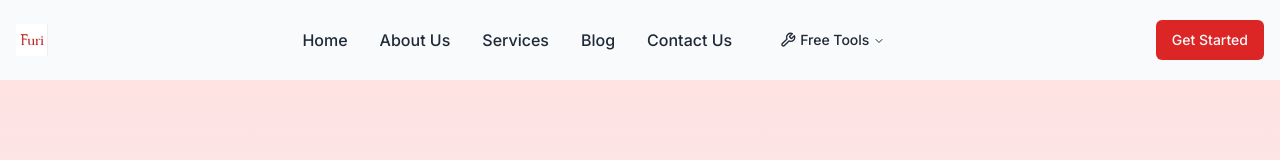
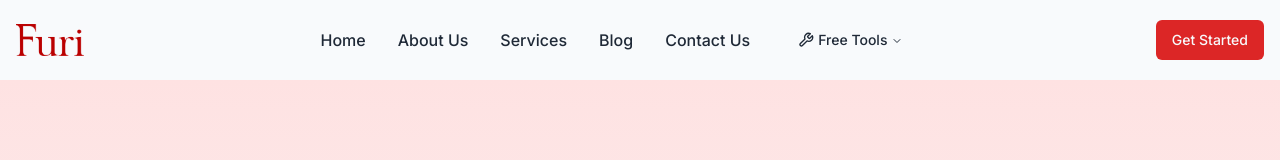
Before and after one commit to Furiprasad/furitest5, a React (Vite) app: page / in a window 1280 px wide. Shown: the top 160 px of the page. Built offline with nearby package versions, Linux system fonts and the light colour scheme.

Commit message:
Replace logo with red logo
Replaced the logo in the header and footer with the red logo png.

```diff
--- a/src/components/layout/Footer.tsx
+++ b/src/components/layout/Footer.tsx
@@ -1,3 +1,4 @@
+
 import React from "react";
 import { Link } from "react-router-dom";
 import { Facebook, Twitter, Instagram, Linkedin, Mail, Phone, MapPin } from "lucide-react";
@@ -13,7 +14,7 @@ const Footer = () => {
             <div className="mb-6">
               <Link to="/" className="font-heading">
                 <img
-                  src="/lovable-uploads/10c78178-66cf-48bd-9016-789d7df13ba8.png"
+                  src="/lovable-uploads/500a0707-e998-4e3d-8f79-b2fd82d68331.png"
                   alt="Furi Logo"
                   className="h-8 brightness-0 invert"
                 />
--- a/src/components/layout/Navbar.tsx
+++ b/src/components/layout/Navbar.tsx
@@ -90,7 +90,7 @@ const Navbar = () => {
           <div className="flex-shrink-0">
             <Link to="/" className="flex items-center" onClick={scrollToTop}>
               <img
-                src="/lovable-uploads/10c78178-66cf-48bd-9016-789d7df13ba8.png"
+                src="/lovable-uploads/500a0707-e998-4e3d-8f79-b2fd82d68331.png"
                 alt="Furi Logo"
                 className="h-8"
               />
```
Also changed, not shown: public/lovable-uploads/500a0707-e998-4e3d-8f79-b2fd82d68331.png (added).
